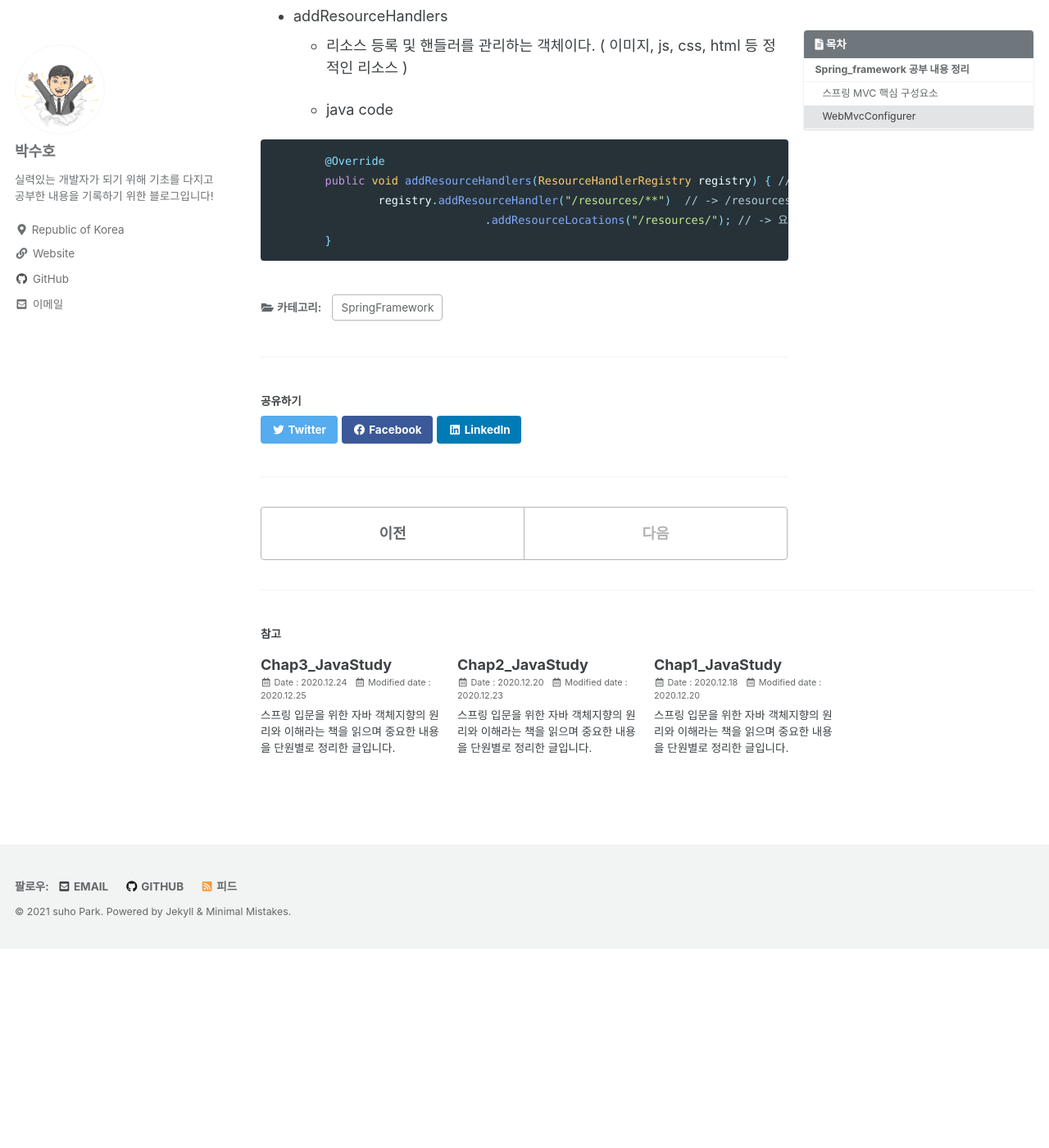
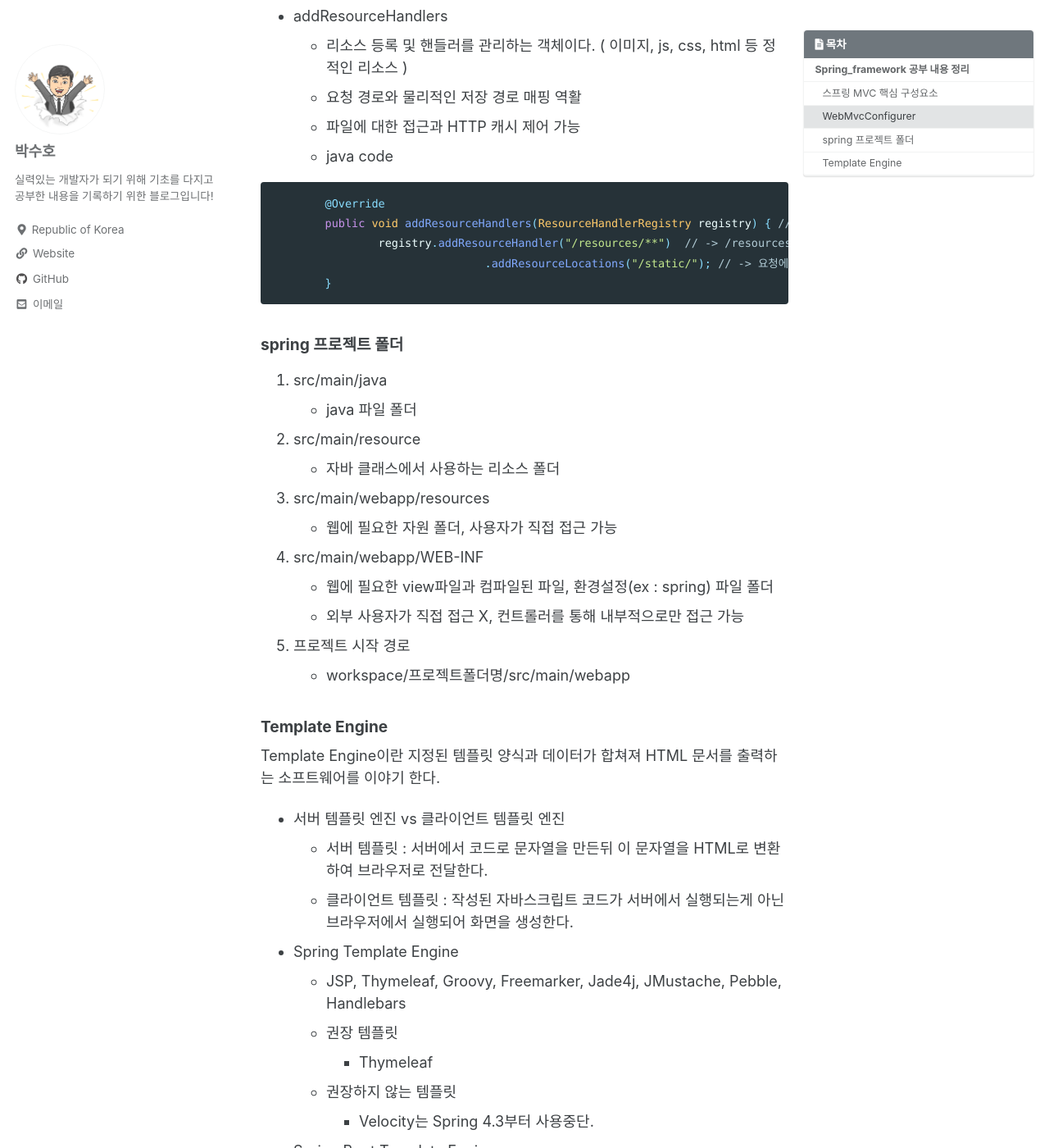
Before and after one commit to SbinSho/SbinSho.github.io, a Jekyll site: the page built from _posts/2020-12-28-Spring5_Study.md, in a window 1280 px wide and 1400 px high, scrolled down 755 px. Shown: the whole window at 82% size. Built offline with Jekyll 4.4.1, drawn with Linux system fonts in a browser that asks for light colours; cached includes are drawn as plain includes; before the commit the page ends 1912 px from its top, so only the background shows below that; some of the changed text lies outside the part shown.

Commit message:
spring5_study posts 업데이트-2021.01.02

````diff
--- a/_posts/2020-12-28-Spring5_Study.md
+++ b/_posts/2020-12-28-Spring5_Study.md
@@ -35,13 +35,51 @@ last_modified_at : 2020-12-29
 
 * addResourceHandlers
     - 리소스 등록 및 핸들러를 관리하는 객체이다. ( 이미지, js, css, html 등 정적인 리소스 )
-
+    - 요청 경로와 물리적인 저장 경로 매핑 역활
+    - 파일에 대한 접근과 HTTP 캐시 제어 가능
     - java code
 
 ```java
 	@Override
 	public void addResourceHandlers(ResourceHandlerRegistry registry) { // 정적자원 처리를 위한 addResourceHandlers
 		registry.addResourceHandler("/resources/**")  // -> /resources/ 이하로 오는 모든 요청을 resourceHandler에서 처리
-				.addResourceLocations("/resources/"); // -> 요청에 맵핑될 정적자원들의 위치 지정
+				.addResourceLocations("/static/"); // -> 요청에 맵핑될 정적자원들의 원하는 위치 지정
 	}
 ```
+
+#### spring 프로젝트 폴더
+1. src/main/java
+    - java 파일 폴더
+2. src/main/resource
+    - 자바 클래스에서 사용하는 리소스 폴더
+3. src/main/webapp/resources
+    - 웹에 필요한 자원 폴더, 사용자가 직접 접근 가능
+4. src/main/webapp/WEB-INF
+    - 웹에 필요한 view파일과 컴파일된 파일, 환경설정(ex : spring)  파일 폴더
+    - 외부 사용자가 직접 접근 X, 컨트롤러를 통해 내부적으로만 접근 가능
+5. 프로젝트 시작 경로
+    - workspace/프로젝트폴더명/src/main/webapp
+
+#### Template Engine
+Template Engine이란 지정된 템플릿 양식과 데이터가 합쳐져 HTML 문서를 출력하는 소프트웨어를 이야기 한다.
+
+* 서버 템플릿 엔진 vs 클라이언트 템플릿 엔진
+    - 서버 템플릿 : 서버에서 코드로 문자열을 만든뒤 이 문자열을 HTML로 변환하여 브라우저로 전달한다.
+    - 클라이언트 템플릿 : 작성된 자바스크립트 코드가 서버에서 실행되는게 아닌 브라우저에서 실행되어 화면을 생성한다.
+
+
+* Spring Template Engine
+    - JSP, Thymeleaf, Groovy, Freemarker, Jade4j, JMustache, Pebble, Handlebars
+    - 권장 템플릿
+        - Thymeleaf
+    - 권장하지 않는 템플릿
+        - Velocity는 Spring 4.3부터 사용중단.
+
+* Spring Boot Template Engine
+    - Mustache, Thymeleaf, Groovy, Freemarker
+    - 권장 템플릿
+        - Handlebars
+        - Mustache
+    - 권장하지 않는 템플릿
+        - Freemarker
+        - JSP, Velocity
````
Also changed, not shown: other parts of _posts/2020-12-28-Spring5_Study.md (+1 -1 lines).
